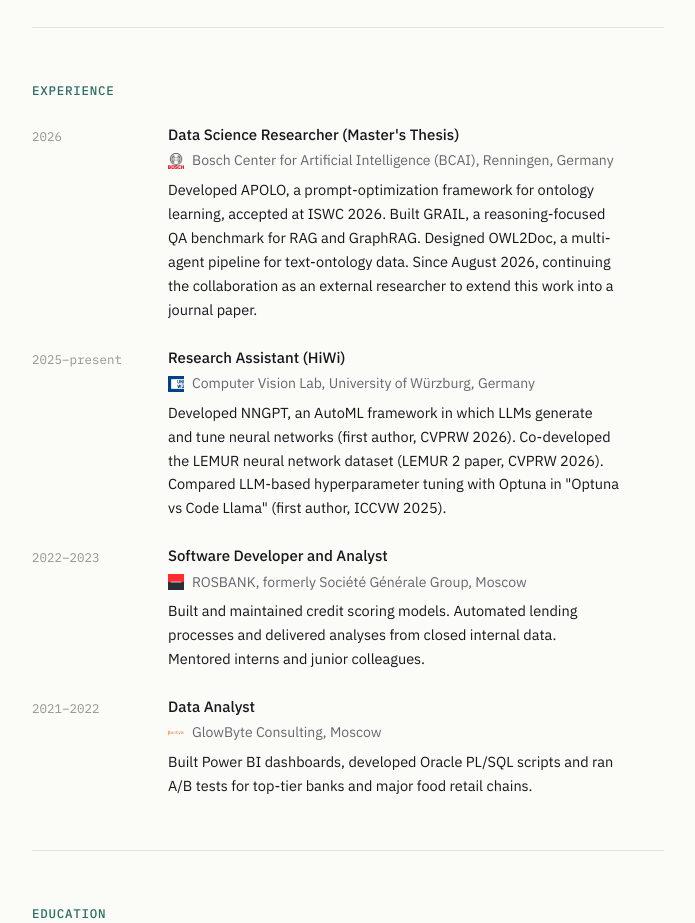
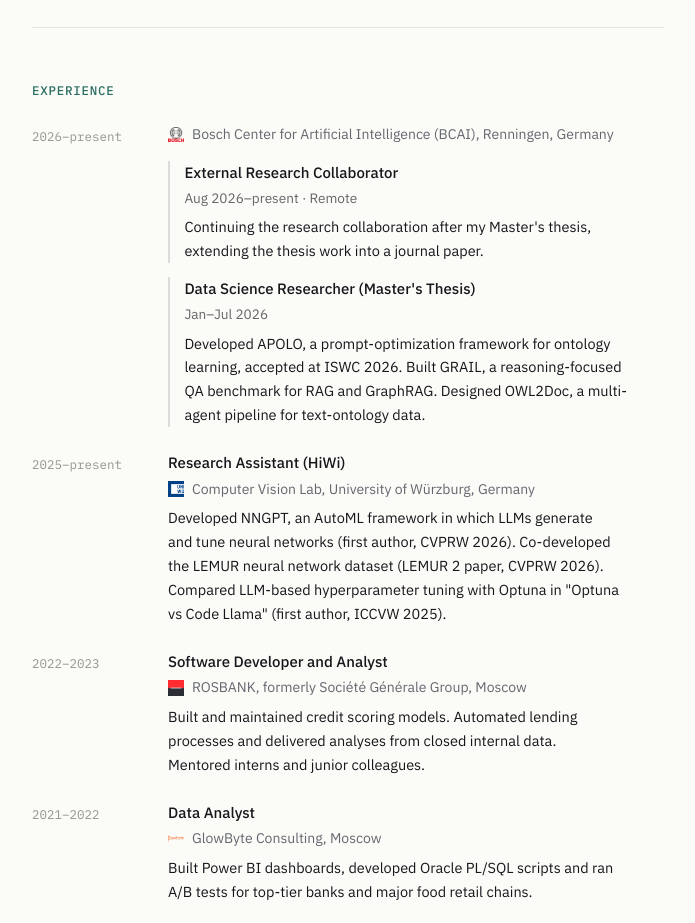
Before and after one commit to mind2cloud/mind2cloud.github.io, a plain HTML site: page index.html in a window 1280 px wide. Shown: the part 1560-2483 px from the top of the page, without its empty margins (292-987 px from the left). Drawn offline with Linux system fonts and the light colour scheme.

Commit message:
Updated experience section

```diff
--- a/index.html
+++ b/index.html
@@ -243,11 +243,21 @@
 
   <ul class="exp-list">
     <li class="exp">
-      <div class="exp-when">2026</div>
+      <div class="exp-when">2026&ndash;present</div>
       <div class="exp-what">
-        <p class="exp-role">Data Science Researcher (Master's Thesis)</p>
         <p class="exp-org"><span class="org-logo" aria-hidden="true"><img src="images/bosch_vertical.png" alt=""></span>Bosch Center for Artificial Intelligence (BCAI), Renningen, Germany</p>
-        <p class="exp-desc">Developed APOLO, a prompt-optimization framework for ontology learning, accepted at ISWC 2026. Built GRAIL, a reasoning-focused QA benchmark for RAG and GraphRAG. Designed OWL2Doc, a multi-agent pipeline for text-ontology data. Since August 2026, continuing the collaboration as an external researcher to extend this work into a journal paper.</p>
+
+        <div class="exp-sub">
+          <p class="exp-role">External Research Collaborator</p>
+          <p class="exp-sub-when">Aug 2026&ndash;present &middot; Remote</p>
+          <p class="exp-desc">Continuing the research collaboration after my Master's thesis, extending the thesis work into a journal paper.</p>
+        </div>
+
+        <div class="exp-sub">
+          <p class="exp-role">Data Science Researcher (Master's Thesis)</p>
+          <p class="exp-sub-when">Jan&ndash;Jul 2026</p>
+          <p class="exp-desc">Developed APOLO, a prompt-optimization framework for ontology learning, accepted at ISWC 2026. Built GRAIL, a reasoning-focused QA benchmark for RAG and GraphRAG. Designed OWL2Doc, a multi-agent pipeline for text-ontology data.</p>
+        </div>
       </div>
     </li>
     <li class="exp">
--- a/style.css
+++ b/style.css
@@ -323,6 +323,16 @@ abbr[title] { text-decoration: none; cursor: help; }
   margin: 0;
   max-width: 52ch;
 }
+.exp-sub {
+  margin-top: 0.9rem;
+  padding-left: 0.9rem;
+  border-left: 2px solid rgba(127, 127, 127, 0.25);
+}
+.exp-sub-when {
+  margin: 0.1rem 0 0.35rem;
+  font-size: 0.85em;
+  opacity: 0.65;
+}
 
 .exp-org {
   display: flex;
```
